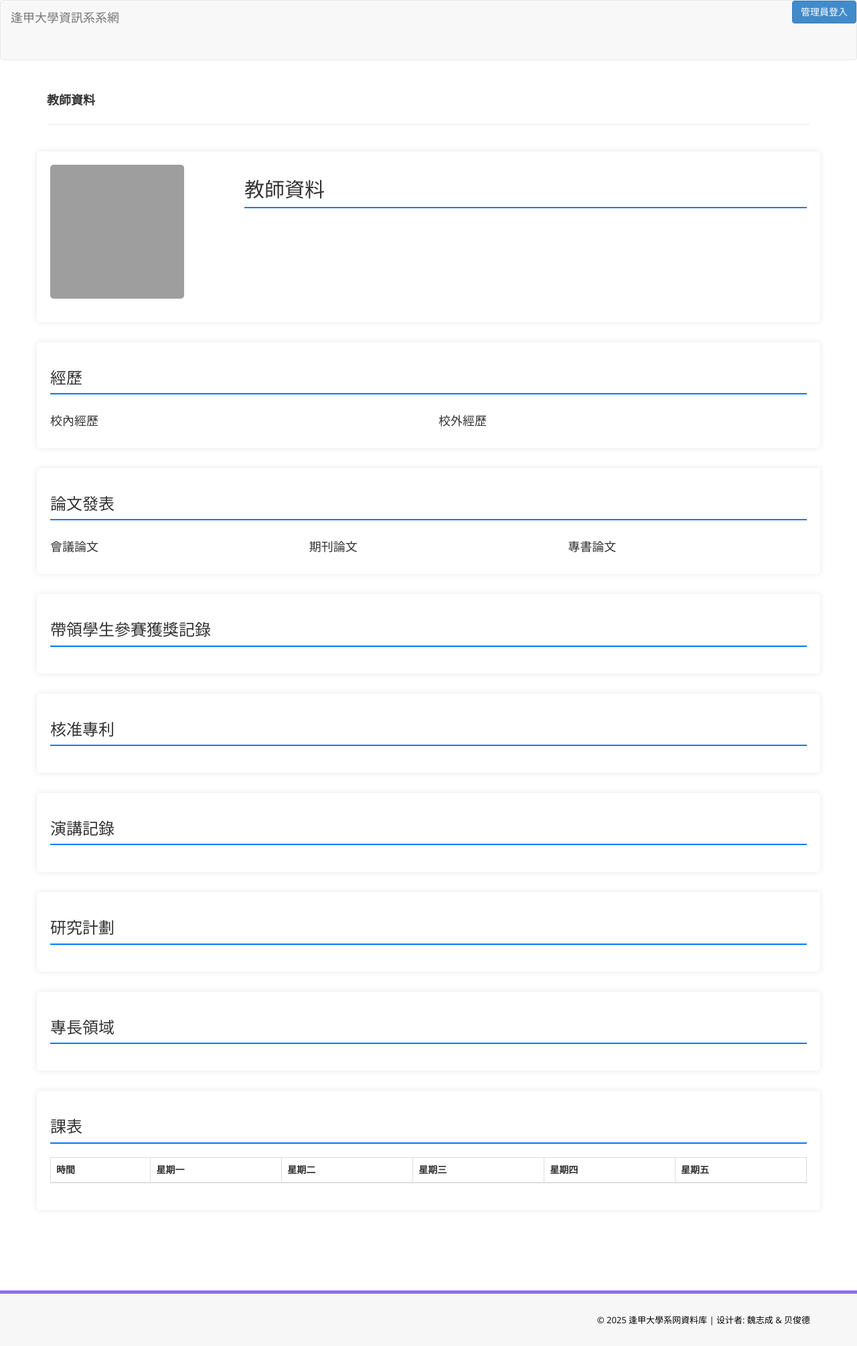
After one commit to woizhicheng0309/DataStructure_Final_Project, a PHP site: page /faculty.php in a window 1280 px wide. The commit adds this page. Shown: the whole page at 67% size. Run offline with PHP 8.4, Linux system fonts and the light colour scheme; lists and menus that the app fills with data are empty; grey boxes are pictures that could not be loaded.

Commit message:
主頁面
1

```diff
--- /dev/null
+++ b/library/faculty.php
@@ -0,0 +1,219 @@
+<?php
+session_start();
+error_reporting(0);
+include('includes/config.php');
+?>
+<!DOCTYPE html>
+<html xmlns="http://www.w3.org/1999/xhtml">
+<head>
+    <meta charset="utf-8" />
+    <meta name="viewport" content="width=device-width, initial-scale=1, maximum-scale=1" />
+    <meta name="description" content="" />
+    <meta name="author" content="" />
+    <title>教師資料 - 逢甲大學資訊系系網</title>
+    <!-- BOOTSTRAP CORE STYLE  -->
+    <link href="assets/css/bootstrap.css" rel="stylesheet">
+    <!-- FONT AWESOME STYLE  -->
+    <link href="assets/css/font-awesome.css" rel="stylesheet">
+    <!-- CUSTOM STYLE  -->
+    <link href="assets/css/style.css" rel="stylesheet">
+    <!-- GOOGLE FONT -->
+    <link href='http://fonts.googleapis.com/css?family=Open+Sans' rel='stylesheet' type='text/css' />
+    <style>
+        .faculty-section {
+            margin-bottom: 30px;
+            padding: 20px;
+            background: #fff;
+            border-radius: 5px;
+            box-shadow: 0 0 10px rgba(0,0,0,0.1);
+        }
+        .faculty-photo {
+            width: 200px;
+            height: 200px;
+            object-fit: cover;
+            border-radius: 5px;
+            margin-bottom: 15px;
+        }
+        .section-title {
+            color: #333;
+            border-bottom: 2px solid #007bff;
+            padding-bottom: 10px;
+            margin-bottom: 20px;
+        }
+        .experience-item, .paper-item, .award-item, .patent-item, .speech-item, .project-item {
+            margin-bottom: 15px;
+            padding: 10px;
+            background: #f8f9fa;
+            border-radius: 4px;
+        }
+        .specialty-tag {
+            display: inline-block;
+            padding: 5px 15px;
+            margin: 5px;
+            background: #e9ecef;
+            border-radius: 20px;
+        }
+        .schedule-table {
+            width: 100%;
+            margin-top: 15px;
+        }
+    </style>
+</head>
+<body>
+    <!------MENU SECTION START-->
+    <nav class="navbar navbar-default navbar-cls-top" role="navigation" style="margin-bottom: 0">
+        <div class="navbar-header">
+            <a class="navbar-brand" href="index.php">逢甲大學資訊系系網</a>
+        </div>
+        <div class="header-right" style="text-align: right;">
+            <a href="admin/adminlogin.php" class="btn btn-primary" title="管理員登入">管理員登入</a>
+        </div>
+    </nav>
+    <!-- MENU SECTION END-->
+
+    <div class="content-wrapper">
+        <div class="container">
+            <div class="row pad-botm">
+                <div class="col-md-12">
+                    <h4 class="header-line">教師資料</h4>
+                </div>
+            </div>
+
+            <!-- FACULTY INFORMATION START -->
+            <div class="row">
+                <!-- Faculty Profile Section -->
+                <div class="col-md-12 faculty-section">
+                    <div class="row">
+                        <div class="col-md-3">
+                            <img src="assets/img/faculty/default.jpg" alt="教師照片" class="faculty-photo">
+                        </div>
+                        <div class="col-md-9">
+                            <h2 class="section-title">教師資料</h2>
+                            <div id="faculty-info">
+                                <!-- Faculty information will be loaded here -->
+                            </div>
+                        </div>
+                    </div>
+                </div>
+
+                <!-- Experience Section -->
+                <div class="col-md-12 faculty-section">
+                    <h3 class="section-title">經歷</h3>
+                    <div class="row">
+                        <div class="col-md-6">
+                            <h4>校內經歷</h4>
+                            <div id="internal-experience">
+                                <!-- Internal experience will be loaded here -->
+                            </div>
+                        </div>
+                        <div class="col-md-6">
+                            <h4>校外經歷</h4>
+                            <div id="external-experience">
+                                <!-- External experience will be loaded here -->
+                            </div>
+                        </div>
+                    </div>
+                </div>
+
+                <!-- Papers Section -->
+                <div class="col-md-12 faculty-section">
+                    <h3 class="section-title">論文發表</h3>
+                    <div class="row">
+                        <div class="col-md-4">
+                            <h4>會議論文</h4>
+                            <div id="conference-papers">
+                                <!-- Conference papers will be loaded here -->
+                            </div>
+                        </div>
+                        <div class="col-md-4">
+                            <h4>期刊論文</h4>
+                            <div id="journal-papers">
+                                <!-- Journal papers will be loaded here -->
+                            </div>
+                        </div>
+                        <div class="col-md-4">
+                            <h4>專書論文</h4>
+                            <div id="book-papers">
+                                <!-- Book papers will be loaded here -->
+                            </div>
+                        </div>
+                    </div>
+                </div>
+
+                <!-- Awards Section -->
+                <div class="col-md-12 faculty-section">
+                    <h3 class="section-title">帶領學生參賽獲獎記錄</h3>
+                    <div id="awards">
+                        <!-- Awards will be loaded here -->
+                    </div>
+                </div>
+
+                <!-- Patents Section -->
+                <div class="col-md-12 faculty-section">
+                    <h3 class="section-title">核准專利</h3>
+                    <div id="patents">
+                        <!-- Patents will be loaded here -->
+                    </div>
+                </div>
+
+                <!-- Speeches Section -->
+                <div class="col-md-12 faculty-section">
+                    <h3 class="section-title">演講記錄</h3>
+                    <div id="speeches">
+                        <!-- Speeches will be loaded here -->
+                    </div>
+                </div>
+
+                <!-- Projects Section -->
+                <div class="col-md-12 faculty-section">
+                    <h3 class="section-title">研究計劃</h3>
+                    <div id="projects">
+                        <!-- Projects will be loaded here -->
+                    </div>
+                </div>
+
+                <!-- Specialties Section -->
+                <div class="col-md-12 faculty-section">
+                    <h3 class="section-title">專長領域</h3>
+                    <div id="specialties">
+                        <!-- Specialties will be loaded here -->
+                    </div>
+                </div>
+
+                <!-- Schedule Section -->
+                <div class="col-md-12 faculty-section">
+                    <h3 class="section-title">課表</h3>
+                    <div id="schedule">
+                        <table class="table table-bordered schedule-table">
+                            <thead>
+                                <tr>
+                                    <th>時間</th>
+                                    <th>星期一</th>
+                                    <th>星期二</th>
+                                    <th>星期三</th>
+                                    <th>星期四</th>
+                                    <th>星期五</th>
+                                </tr>
+                            </thead>
+                            <tbody>
+                                <!-- Schedule will be loaded here -->
+                            </tbody>
+                        </table>
+                    </div>
+                </div>
+            </div>
+            <!-- FACULTY INFORMATION END -->
+        </div>
+    </div>
+    <!-- CONTENT-WRAPPER SECTION END-->
+
+    <?php include('includes/footer.php');?>
+    <!-- FOOTER SECTION END-->
+
+    <script src="assets/js/jquery-1.10.2.js"></script>
+    <!-- BOOTSTRAP SCRIPTS  -->
+    <script src="assets/js/bootstrap.js"></script>
+    <!-- CUSTOM SCRIPTS  -->
+    <script src="assets/js/custom.js"></script>
+</body>
+</html>
```
Also changed, not shown: library/index.php (+184 -13 lines), Images/Feng Chia University background.jpg (added), Images/Feng Chia University icon.jpg (added), Images/Feng Chia University thumbnail.jpg (added), Images/IECS icon.png (added).
